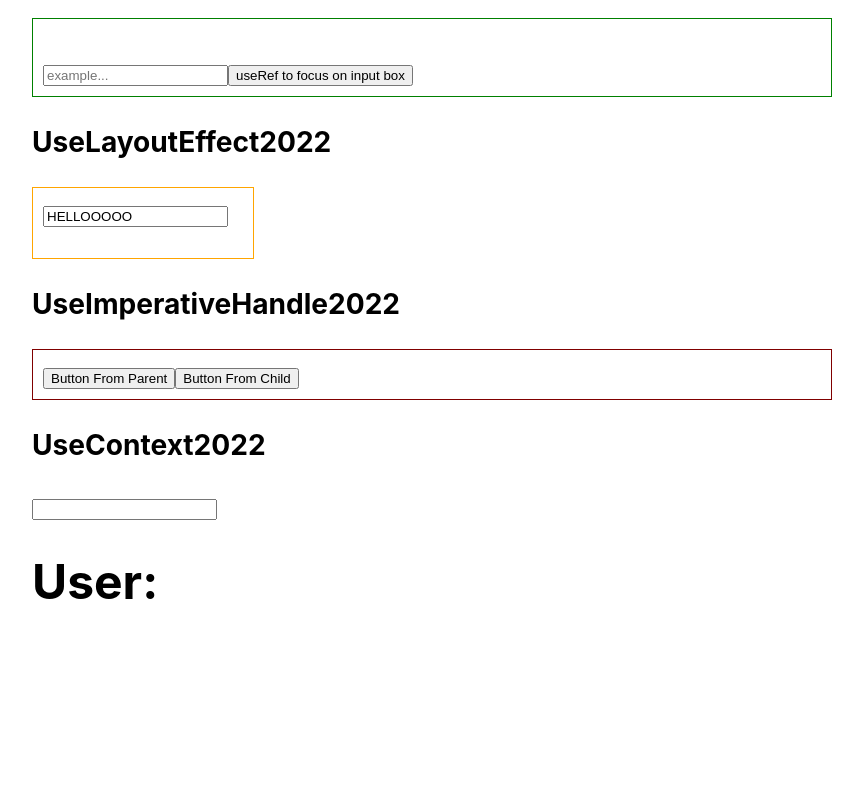
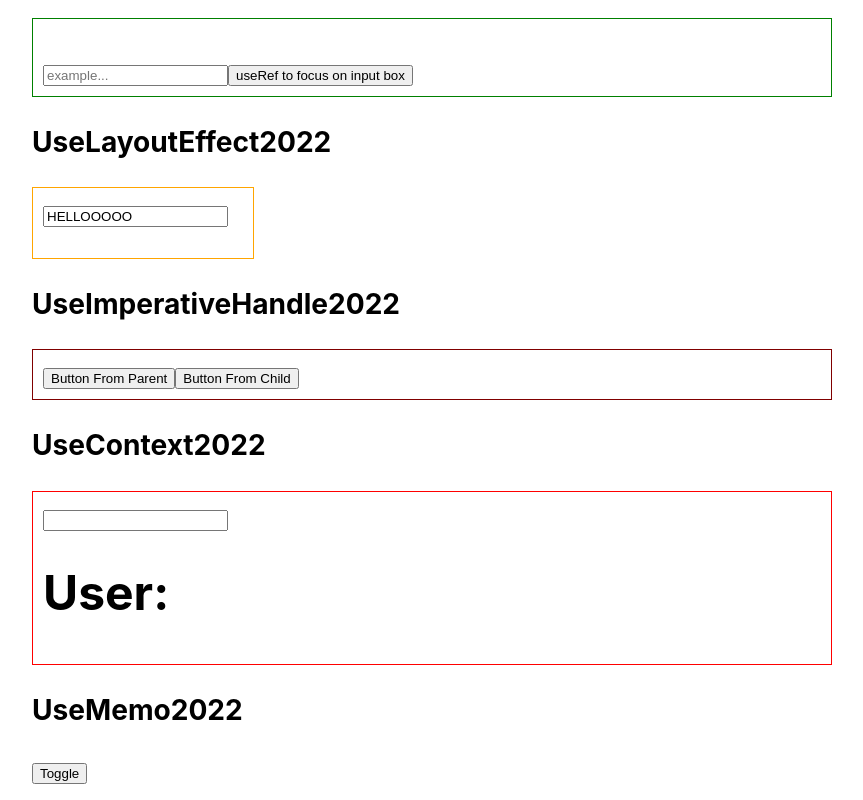
Before and after one commit to jaboulos/ts-hooks, a React (Create React App) app: page / in a window 1280 px wide. Shown: the part 853-1653 px from the top of the page, without its empty margins (208-1071 px from the left). Before the commit the page ends 1512 px from the top, so only its background shows below. Built offline with nearby package versions, Linux system fonts and the light colour scheme; no server answers.

Commit message:
add useMemo2022 hook

```diff
--- a/src/App.tsx
+++ b/src/App.tsx
@@ -7,13 +7,14 @@
 // import ExtraExamplesComponent from './components/2020-hooks-tutorials/ExtraExamplesComponent';
 
 // https://www.youtube.com/watch?v=LlvBzyy-558&ab_channel=PedroTech
-import { UseState2022 } from './components/2022-hooks-tutorials/UseState2022';
-import { UseReducer2022 } from './components/2022-hooks-tutorials/UseReducer2022';
-import { UseEffect2022 } from './components/2022-hooks-tutorials/UseEffect2022';
-import { UseRef2022 } from './components/2022-hooks-tutorials/UseRef2022';
-import { UseLayoutEffect2022 } from './components/2022-hooks-tutorials/UseLayoutEffect2022';
+import { UseState2022 } from './components/2022-hooks-tutorials/UseState2022/UseState2022';
+import { UseReducer2022 } from './components/2022-hooks-tutorials/UseReducer2022/UseReducer2022';
+import { UseEffect2022 } from './components/2022-hooks-tutorials/UseEffect2022/UseEffect2022';
+import { UseRef2022 } from './components/2022-hooks-tutorials/UseRef2022/UseRef2022';
+import { UseLayoutEffect2022 } from './components/2022-hooks-tutorials/UseLayoutEffect2022/UseLayoutEffect2022';
 import { UseImperativeHandle2022 } from './components/2022-hooks-tutorials/UseImperativeHandle2022/UseImperativeHandle2022';
 import { UseContext2022 } from './components/2022-hooks-tutorials/UseContext2022/UseContext2022';
+import { UseMemo2022 } from './components/2022-hooks-tutorials/UseMemo2022/UseMemo2022';
 
 const App = () => {
   return (
@@ -50,6 +51,8 @@
       <UseImperativeHandle2022 />
       <h3>UseContext2022</h3>
       <UseContext2022 />
+      <h3>UseMemo2022</h3>
+      <UseMemo2022 />
     </div>
   );
 };
--- a/src/components/2022-hooks-tutorials/UseContext2022/UseContext2022.tsx
+++ b/src/components/2022-hooks-tutorials/UseContext2022/UseContext2022.tsx
@@ -18,7 +18,9 @@
 
   return (
     <AppContext.Provider value={{ username, setUsername }}>
-      <Login /> <User />
+      <div style={{ padding: '10px', border: 'solid red 1px' }}>
+        <Login /> <User />
+      </div>
     </AppContext.Provider>
   );
 };
--- /dev/null
+++ b/src/components/2022-hooks-tutorials/UseMemo2022/UseMemo2022.tsx
@@ -0,0 +1,51 @@
+import axios from 'axios';
+import { useEffect, useState, useMemo } from 'react';
+
+export const UseMemo2022 = () => {
+  const [data, setData] = useState(null);
+  const [toggle, setToggle] = useState(false);
+
+  useEffect(() => {
+    axios
+      .get('https://jsonplaceholder.typicode.com/comments')
+      .then((response) => {
+        // response is array of objects with comments
+        setData(response.data);
+      });
+  }, []);
+
+  // function that takes in a comment, does a calculation and determines if its
+  // the longest name in the comment
+  const findLongestName = (comments: any) => {
+    if (!comments) return null;
+
+    let longestName = '';
+    for (let i = 0; i < comments.length; i++) {
+      let currentName = comments[i].name;
+      if (currentName.length > longestName.length) {
+        longestName = currentName;
+      }
+    }
+
+    console.log('THIS WAS COMPUTED');
+
+    return longestName;
+  };
+
+  const getLongestName = useMemo(() => findLongestName(data), [toggle]);
+
+  return (
+    <div className='App'>
+      <div> {getLongestName} </div>
+
+      <button
+        onClick={() => {
+          setToggle(!toggle);
+        }}
+      >
+        Toggle
+      </button>
+      {toggle && <h1> toggle </h1>}
+    </div>
+  );
+};
```
Also changed, not shown: src/components/2022-hooks-tutorials/UseEffect2022/UseEffect2022.tsx (renamed from src/components/2022-hooks-tutorials/UseEffect2022.tsx), src/components/2022-hooks-tutorials/UseLayoutEffect2022/UseLayoutEffect2022.tsx (renamed from src/components/2022-hooks-tutorials/UseLayoutEffect2022.tsx), src/components/2022-hooks-tutorials/UseReducer2022/UseReducer2022.tsx (renamed from src/components/2022-hooks-tutorials/UseReducer2022.tsx), src/components/2022-hooks-tutorials/UseRef2022/UseRef2022.tsx (renamed from src/components/2022-hooks-tutorials/UseRef2022.tsx), src/components/2022-hooks-tutorials/UseState2022/UseState2022.tsx (renamed from src/components/2022-hooks-tutorials/UseState2022.tsx), 1 other file (tests, documents, lock files or other folders).
